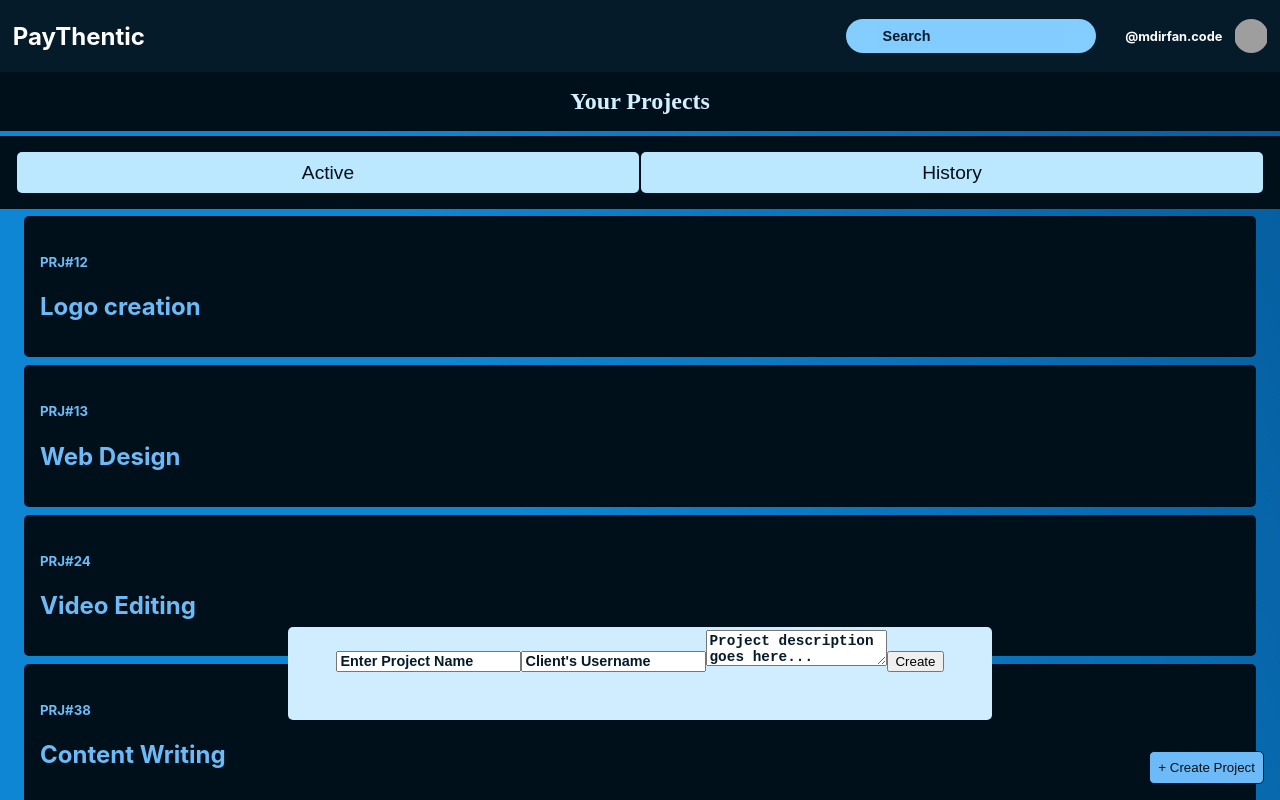
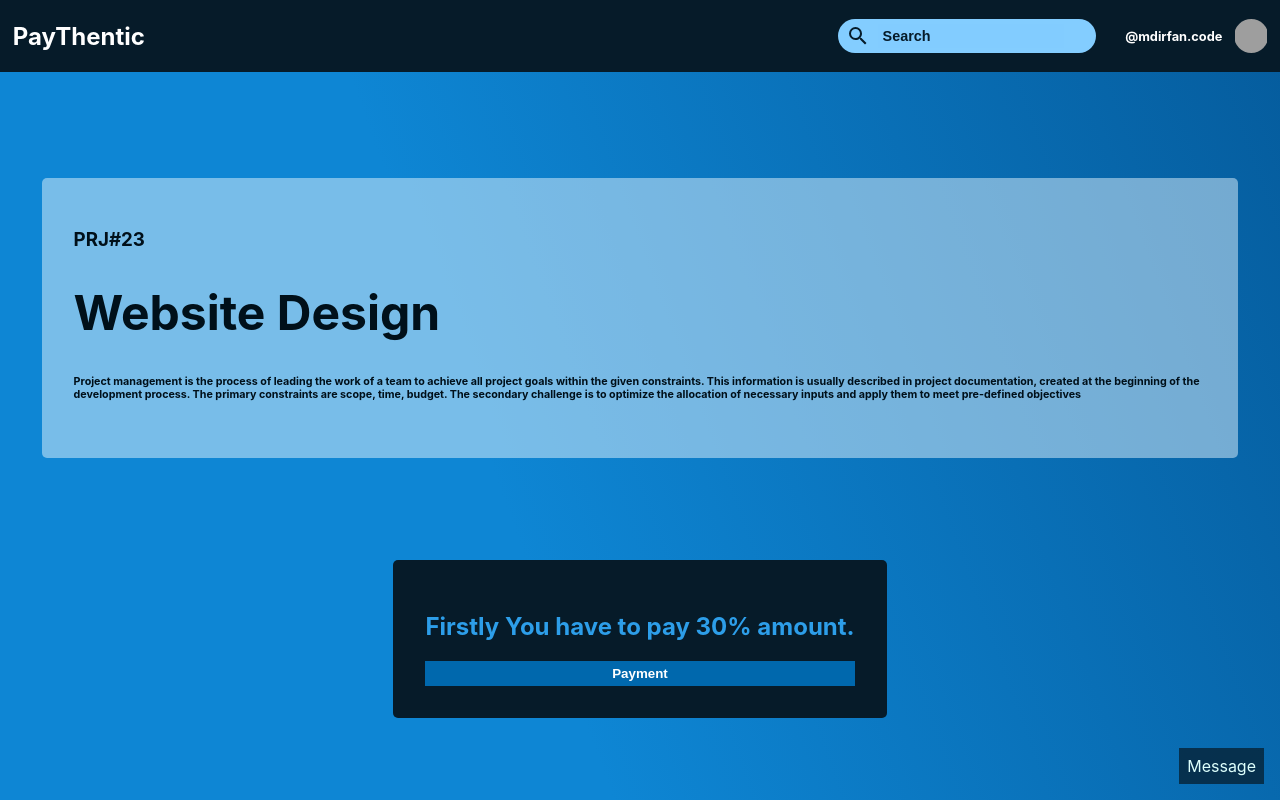
Before and after one commit to mdirfan-code/Paythentic, a React (Create React App) app in the folder paythentic/: page / in a window 1280 px wide. Built offline with nearby package versions, Linux system fonts and the light colour scheme; grey boxes are pictures that could not be loaded; a web font is replaced by a local one.

Commit message:
added search icon to search bar

```diff
--- a/paythentic/package.json
+++ b/paythentic/package.json
@@ -3,6 +3,8 @@
   "version": "0.1.0",
   "private": true,
   "dependencies": {
+    "@mdi/js": "^6.1.95",
+    "@mdi/react": "^1.5.0",
     "@testing-library/jest-dom": "^5.14.1",
     "@testing-library/react": "^11.2.7",
     "@testing-library/user-event": "^12.8.3",
--- a/paythentic/src/App.js
+++ b/paythentic/src/App.js
@@ -7,8 +7,8 @@ function App() {
   return (
     <div>
      <NavBar userName="mdirfan.code" />
-     <ProjectList/>
-     {/* <Dashboard /> */}
+     {/* <ProjectList/> */}
+     <Dashboard />
 
 
     </div>
--- a/paythentic/src/Components/NavBar.css
+++ b/paythentic/src/Components/NavBar.css
@@ -57,26 +57,31 @@ padding-top:4.5rem;
 }
 
 #search-bar{
+    display: inline-flex;
+    justify-content: center;
+    gap: 0.5rem;
+    align-items: center;
     background-color: rgb(131, 205, 255);
+    padding-left: 0.5rem !important;
     padding: 0.3rem 2rem;
     border-radius: 30px;
 
 }
 
-::placeholder {
+#search-bar>input::placeholder {
     color: rgb(6, 27, 41);
     font-size: 0.9rem;
     font-weight: 600;
     opacity: 1; /* Firefox */
   }
 
-  :-ms-input-placeholder { /* Internet Explorer 10-11 */
+  #search-bar>input:-ms-input-placeholder { /* Internet Explorer 10-11 */
    color:rgb(6, 27, 41);
    font-size: 0.9rem;
    font-weight: 600;
   }
 
-  ::-ms-input-placeholder { /* Microsoft Edge */
+  #search-bar>input::-ms-input-placeholder { /* Microsoft Edge */
    color: rgb(6, 27, 41);
    font-size: 0.9rem;
    font-weight: 600;
@@ -110,7 +115,7 @@ padding-top:4.5rem;
         display: none;
     }
 
-    #search-bar{
+    #search-bar>input{
         display: none;
     }
 }
--- a/paythentic/src/Components/NavBar.js
+++ b/paythentic/src/Components/NavBar.js
@@ -1,5 +1,7 @@
 import React,{useState} from 'react';
 import './NavBar.css';
+import Icon from '@mdi/react'
+import { mdiMagnify } from '@mdi/js'
 
 function NavBar({userName}) {
     const [ isDialBoxVisible, setVisibility] = useState(false)
@@ -14,7 +16,7 @@ function NavBar({userName}) {
     return (
         <nav className="NavBar">
             <a id="paythentic-logo"><h1>PayThentic</h1></a>
-            <div className="right-cor"><span id='search-bar'><input  type="text" placeholder="Search"/></span>
+            <div className="right-cor"><span id='search-bar'><Icon path={mdiMagnify} title="User Profile" size={1}   color="rgb(6, 27, 41)" onMouseOver/><input  type="text" placeholder="Search"/></span>
             <div className="profile-option" onMouseOver={() => clickHandler(true)} ><h2>@{userName}</h2><img className="profile-image" src="https://source.unsplash.com/EQFtEzJGERg/1600x1600" alt="Profile Pic"/></div>
             <div className={`Options-${isDialBoxVisible?"OnOption":"OffOption"}`} onMouseOut={() => clickHandler(false) }>
                 <span>Update Profile</span>
```
Also changed, not shown: 1 other file (tests, documents, lock files or other folders).
